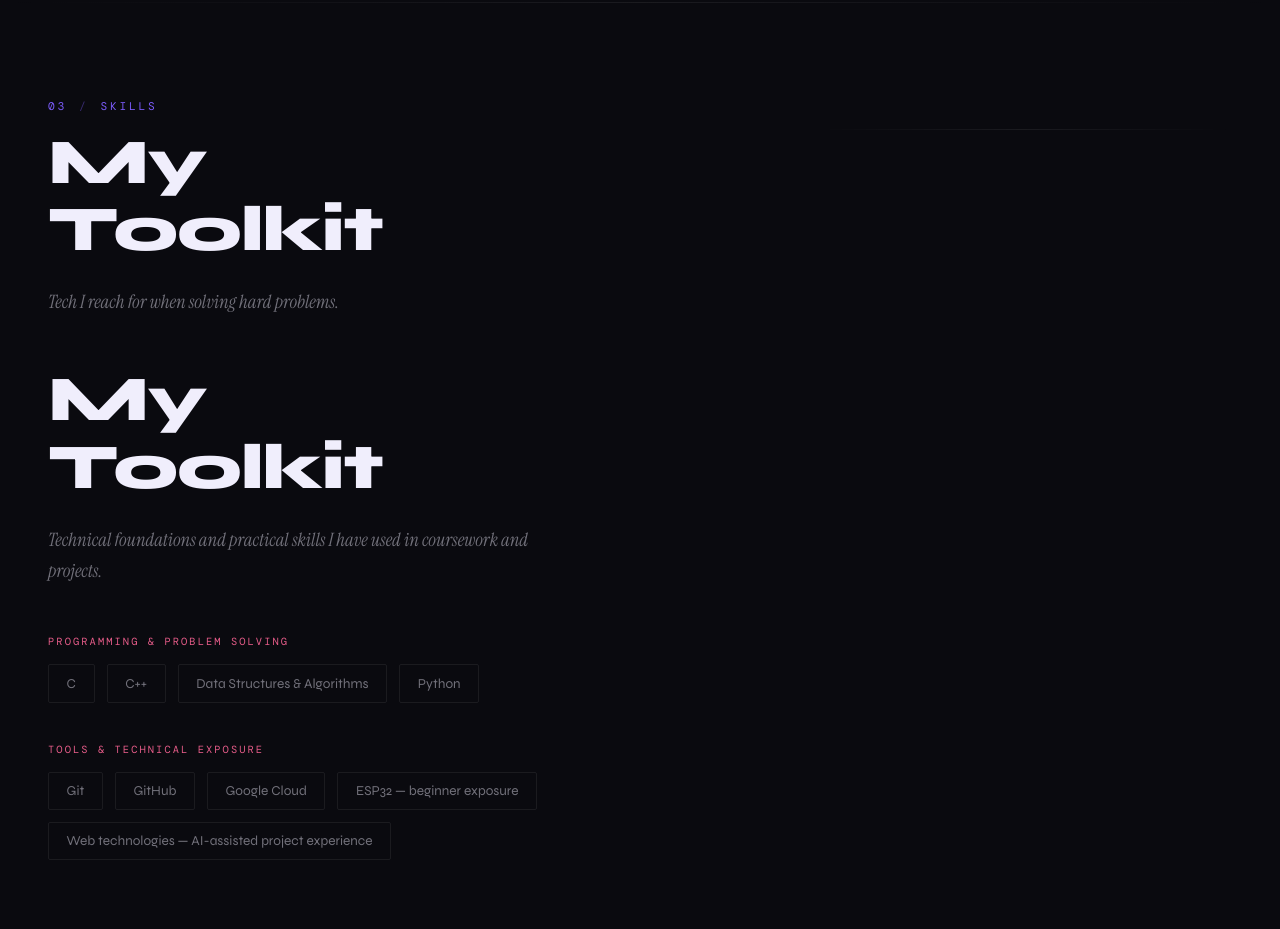
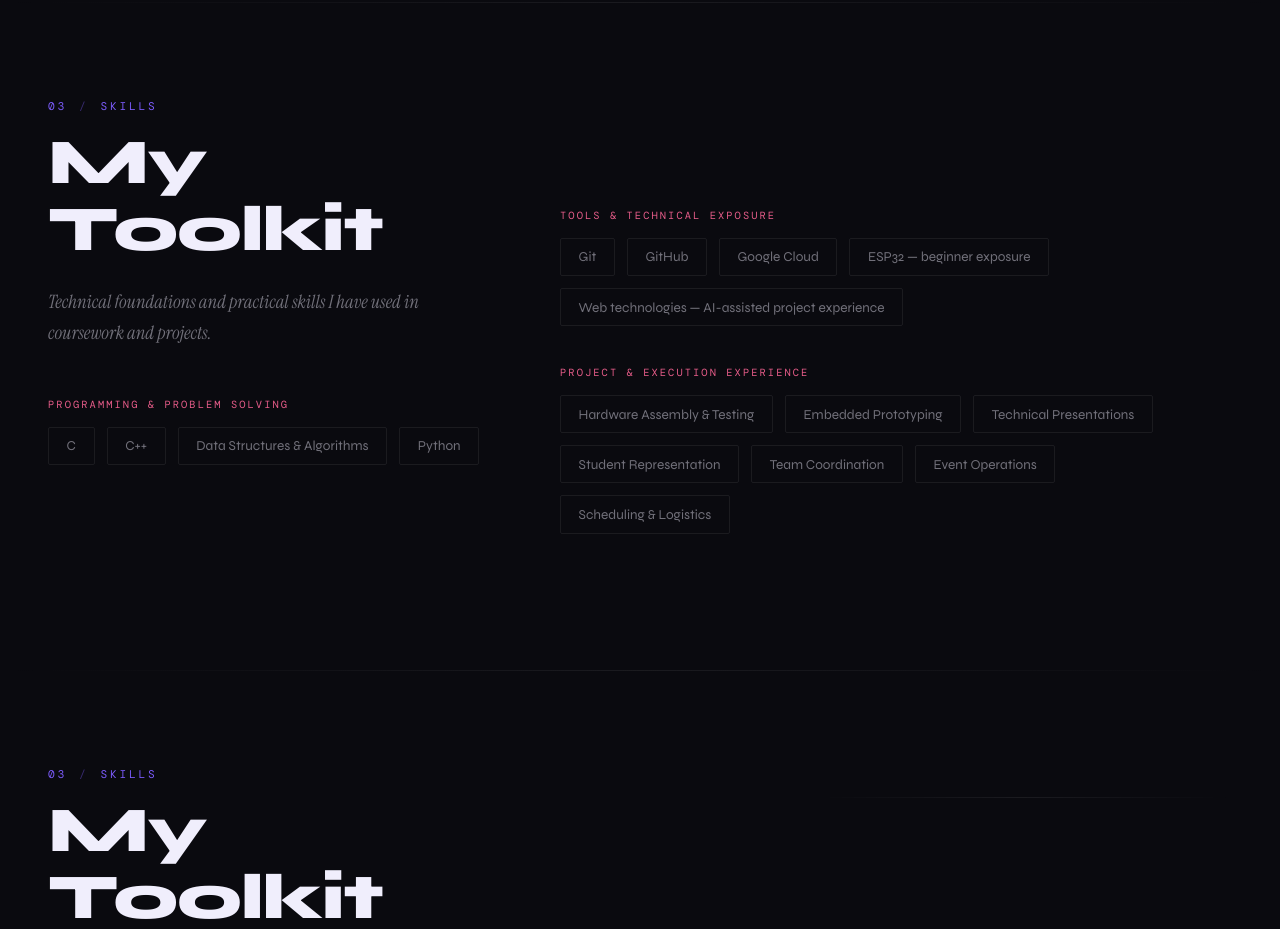
Before and after one commit to iammanishnakum/manish-portfolio, a website built with Vite: page index.html in a window 1280 px wide. Shown: the part 2680-3609 px from the top of the page. Built offline with nearby package versions, Linux system fonts and the light colour scheme; animation ran at ten frames a second; a web font is replaced by a local one.

Commit message:
Fix skills section layout after content refresh

```diff
--- a/index.html
+++ b/index.html
@@ -145,6 +145,52 @@
     <div class="skills-layout">
       <div>
         <h2 class="section-title reveal">My<br>Toolkit</h2>
+        <p class="section-desc reveal">Technical foundations and practical skills I have used in coursework and projects.</p>
+        <div class="skill-group reveal">
+          <div class="skill-group-name">Programming & Problem Solving</div>
+          <div class="skills-cloud">
+            <span class="cloud-tag">C</span>
+            <span class="cloud-tag">C++</span>
+            <span class="cloud-tag">Data Structures & Algorithms</span>
+            <span class="cloud-tag">Python</span>
+          </div>
+        </div>
+      </div>
+      <div>
+        <div class="skill-group reveal reveal-delay-1" style="margin-top: 5rem;">
+          <div class="skill-group-name">Tools & Technical Exposure</div>
+          <div class="skills-cloud">
+            <span class="cloud-tag">Git</span>
+            <span class="cloud-tag">GitHub</span>
+            <span class="cloud-tag">Google Cloud</span>
+            <span class="cloud-tag">ESP32 — beginner exposure</span>
+            <span class="cloud-tag">Web technologies — AI-assisted project experience</span>
+          </div>
+        </div>
+        <div class="skill-group reveal reveal-delay-2">
+          <div class="skill-group-name">Project & Execution Experience</div>
+          <div class="skills-cloud">
+            <span class="cloud-tag">Hardware Assembly & Testing</span>
+            <span class="cloud-tag">Embedded Prototyping</span>
+            <span class="cloud-tag">Technical Presentations</span>
+            <span class="cloud-tag">Student Representation</span>
+            <span class="cloud-tag">Team Coordination</span>
+            <span class="cloud-tag">Event Operations</span>
+            <span class="cloud-tag">Scheduling & Logistics</span>
+          </div>
+        </div>
+      </div>
+    </div>
+  </section>
+
+  <div class="divider"></div>
+
+  <!-- SKILLS -->
+  <section id="skills">
+    <div class="section-label">03 <span>/</span> Skills</div>
+    <div class="skills-layout">
+      <div>
+        <h2 class="section-title reveal">My<br>Toolkit</h2>
         <p class="section-desc reveal">Tech I reach for when solving hard problems.</p>
         <div>
         <h2 class="section-title reveal">My<br>Toolkit</h2>
```
